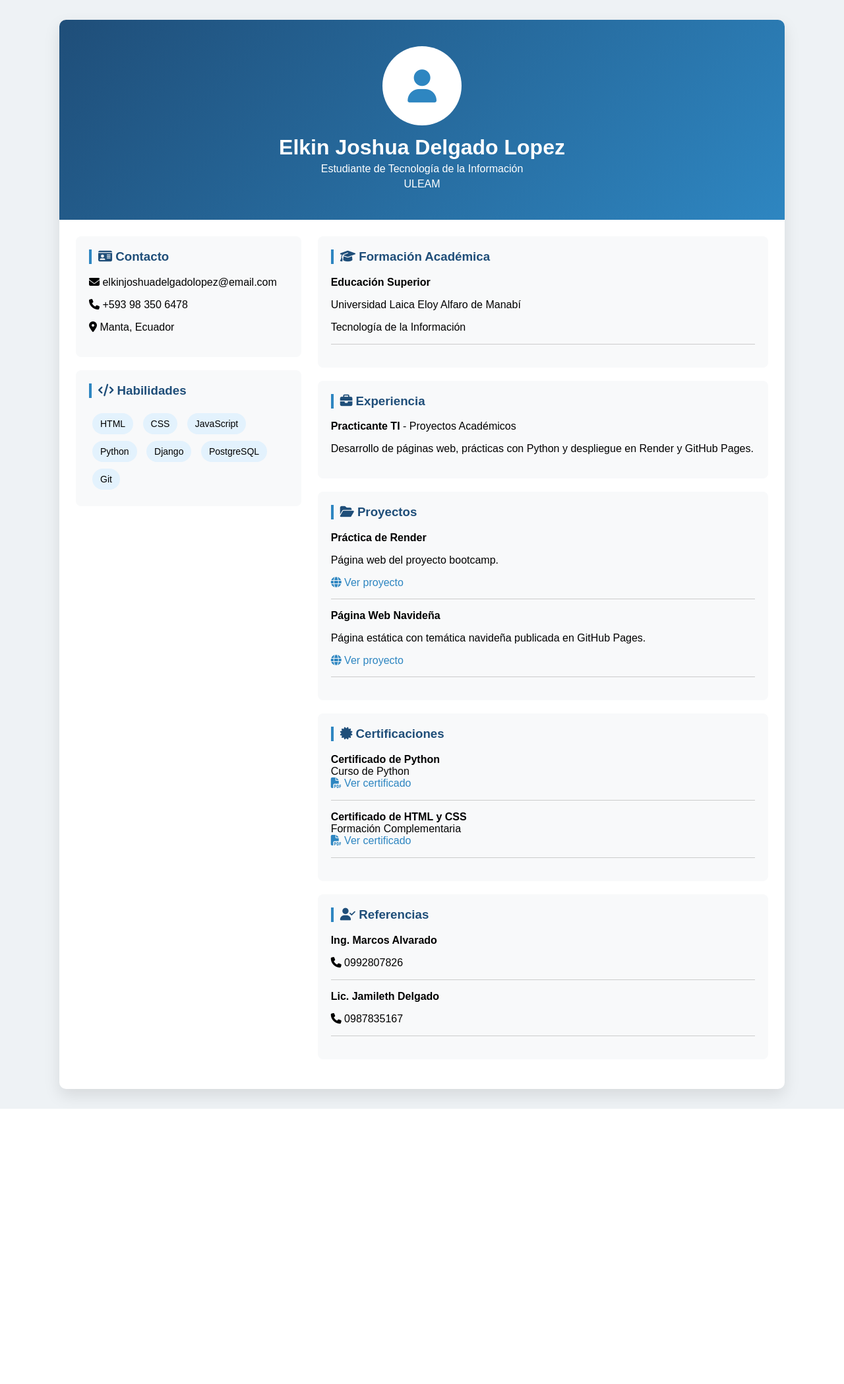
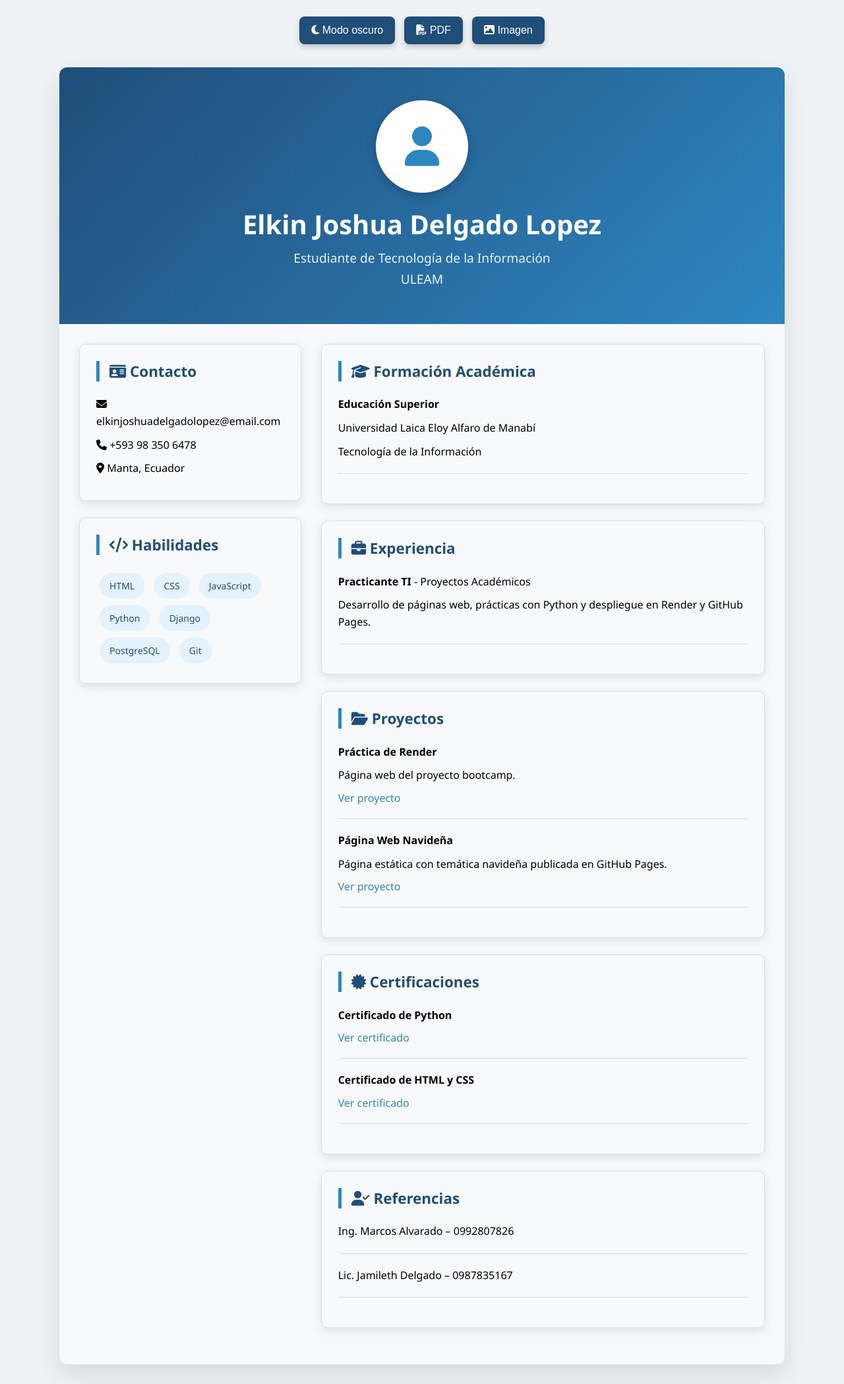
Before and after one commit to elkin1123/bd_cv22, a Django app: page / in a window 1280 px wide. Shown: the whole page at 66% size. Before the commit the page ends 1680 px from the top, so only its background shows below. Run offline with Django 5.2, Linux system fonts and the light colour scheme; some libraries are stand-ins or nearby versions.

Commit message:
Agrega modo oscuro, exportar PDF/imagen

```diff
--- a/tasks/templates/hoja-de-vida.html
+++ b/tasks/templates/hoja-de-vida.html
@@ -8,27 +8,70 @@
     <!-- ICONOS -->
     <link rel="stylesheet" href="https://cdnjs.cloudflare.com/ajax/libs/font-awesome/6.5.0/css/all.min.css">
 
+    <!-- LIBRERÍAS EXPORTACIÓN -->
+    <script src="https://cdnjs.cloudflare.com/ajax/libs/html2pdf.js/0.10.1/html2pdf.bundle.min.js"></script>
+    <script src="https://cdnjs.cloudflare.com/ajax/libs/html2canvas/1.4.1/html2canvas.min.js"></script>
+
     <style>
         :root {
             --primary: #1f4e79;
             --secondary: #2e86c1;
             --bg: #eef2f5;
             --card: #f8f9fa;
+            --text: #000;
+            --border: #ddd;
+            --shadow: rgba(0,0,0,0.1);
+        }
+
+        body.dark {
+            --bg: #121212;
+            --card: #1e1e1e;
+            --text: #eaeaea;
+            --border: #333;
+            --shadow: rgba(255,255,255,0.1);
+        }
+
+        * {
+            box-sizing: border-box;
         }
 
         body {
             margin: 0;
-            font-family: Arial, sans-serif;
+            font-family: 'Segoe UI', Tahoma, Geneva, Verdana, sans-serif;
             background: var(--bg);
+            color: var(--text);
+            transition: background 0.3s ease, color 0.3s ease;
         }
 
         .cv {
             max-width: 1100px;
             margin: 30px auto;
-            background: white;
-            border-radius: 10px;
+            background: var(--card);
+            border-radius: 12px;
             overflow: hidden;
-            box-shadow: 0 10px 25px rgba(0,0,0,0.1);
+            box-shadow: 0 15px 35px var(--shadow);
+            position: relative;
+            z-index: 1;
+            transition: background 0.3s ease, box-shadow 0.3s ease;
+        }
+
+        /* MARCA DE AGUA */
+        .watermark {
+            position: fixed;
+            top: 50%;
+            left: 50%;
+            transform: translate(-50%, -50%) rotate(-30deg);
+            font-size: 42px;
+            color: rgba(0,0,0,0.08);
+            pointer-events: none;
+            z-index: 0;
+            text-align: center;
+            white-space: nowrap;
+            font-weight: bold;
+        }
+
+        body.dark .watermark {
+            color: rgba(255,255,255,0.06);
         }
 
         /* HEADER */
@@ -36,64 +79,128 @@
             background: linear-gradient(135deg, var(--primary), var(--secondary));
             color: white;
             text-align: center;
-            padding: 40px 20px;
+            padding: 50px 20px;
+            position: relative;
+        }
+
+        body.dark .header {
+            background: linear-gradient(135deg, #0d2538, #1a4a6a);
         }
 
         .avatar {
-            width: 120px;
-            height: 120px;
-            margin: auto;
+            width: 140px;
+            height: 140px;
+            margin: 0 auto 20px;
             border-radius: 50%;
             background: white;
             display: flex;
             align-items: center;
             justify-content: center;
-            font-size: 50px;
+            font-size: 60px;
             color: var(--secondary);
+            box-shadow: 0 5px 15px rgba(0,0,0,0.2);
+            transition: box-shadow 0.3s ease;
+        }
+
+        body.dark .avatar {
+            background: var(--card);
+            color: var(--primary);
         }
 
         .header h1 {
-            margin: 15px 0 5px;
+            margin: 10px 0;
+            font-size: 2.5em;
+            font-weight: 700;
         }
 
         .header p {
             margin: 5px 0;
+            font-size: 1.2em;
+            opacity: 0.9;
+        }
+
+        /* BOTONES */
+        .tools {
+            text-align: center;
+            margin: 20px;
+        }
+
+        .tools button {
+            background: var(--primary);
+            color: white;
+            border: none;
+            padding: 12px 18px;
+            margin: 5px;
+            border-radius: 8px;
+            cursor: pointer;
+            font-size: 16px;
+            transition: background 0.3s ease, transform 0.2s ease;
+            box-shadow: 0 4px 8px rgba(0,0,0,0.2);
+        }
+
+        .tools button:hover {
+            background: var(--secondary);
+            transform: translateY(-2px);
+        }
+
+        body.dark .tools button {
+            background: var(--primary);
+            box-shadow: 0 4px 8px rgba(255,255,255,0.1);
         }
 
         /* CONTENT */
         .content {
             display: grid;
             grid-template-columns: 1fr 2fr;
-            gap: 25px;
-            padding: 25px;
+            gap: 30px;
+            padding: 30px;
         }
 
         .card {
             background: var(--card);
-            padding: 20px;
-            border-radius: 8px;
-            margin-bottom: 20px;
+            padding: 25px;
+            border-radius: 10px;
+            margin-bottom: 25px;
+            border: 1px solid var(--border);
+            box-shadow: 0 5px 15px var(--shadow);
+            transition: background 0.3s ease, box-shadow 0.3s ease;
         }
 
         .card h3 {
             margin-top: 0;
             color: var(--primary);
-            border-left: 4px solid var(--secondary);
-            padding-left: 10px;
+            border-left: 5px solid var(--secondary);
+            padding-left: 15px;
+            font-size: 1.4em;
+            font-weight: 600;
+        }
+
+        .card p {
+            margin: 10px 0;
+            line-height: 1.6;
         }
 
         .skills span {
             display: inline-block;
             background: #e3f2fd;
-            padding: 8px 12px;
-            border-radius: 20px;
+            color: var(--primary);
+            padding: 10px 15px;
+            border-radius: 25px;
             margin: 5px;
             font-size: 14px;
+            font-weight: 500;
+            transition: background 0.3s ease;
+        }
+
+        body.dark .skills span {
+            background: #2c3e50;
+            color: var(--text);
         }
 
         a {
             color: var(--secondary);
             text-decoration: none;
+            font-weight: 500;
         }
 
         a:hover {
@@ -103,13 +210,26 @@
         hr {
             border: none;
             height: 1px;
-            background: #ccc;
-            margin: 15px 0;
+            background: var(--border);
+            margin: 20px 0;
         }
 
         @media (max-width: 768px) {
             .content {
                 grid-template-columns: 1fr;
+                gap: 20px;
+                padding: 20px;
+            }
+            .header {
+                padding: 30px 20px;
+            }
+            .avatar {
+                width: 100px;
+                height: 100px;
+                font-size: 40px;
+            }
+            .header h1 {
+                font-size: 2em;
             }
         }
     </style>
@@ -117,7 +237,17 @@
 
 <body>
 
-<div class="cv">
+<div class="watermark">
+    {{ datos.perfil.nombre }} · {{ datos.perfil.universidad }} · CV
+</div>
+
+<div class="tools">
+    <button onclick="toggleDark()"><i class="fas fa-moon"></i> Modo oscuro</button>
+    <button onclick="exportPDF()"><i class="fas fa-file-pdf"></i> PDF</button>
+    <button onclick="exportIMG()"><i class="fas fa-image"></i> Imagen</button>
+</div>
+
+<div class="cv" id="cv">
 
     <!-- HEADER -->
     <div class="header">
@@ -132,14 +262,13 @@
     <!-- CONTENT -->
     <div class="content">
 
-        <!-- COLUMNA IZQUIERDA -->
+        <!-- IZQUIERDA -->
         <div>
-
             <div class="card">
                 <h3><i class="fas fa-id-card"></i> Contacto</h3>
                 <p><i class="fas fa-envelope"></i> {{ datos.contacto.email }}</p>
                 <p><i class="fas fa-phone"></i> {{ datos.contacto.telefono }}</p>
-                <p><i class="fas fa-location-dot"></i> {{ datos.contacto.direccion }}</p>
+                <p><i class="fas fa-map-marker-alt"></i> {{ datos.contacto.direccion }}</p>
             </div>
 
             <div class="card">
@@ -150,10 +279,9 @@
                     {% endfor %}
                 </div>
             </div>
-
         </div>
 
-        <!-- COLUMNA DERECHA -->
+        <!-- DERECHA -->
         <div>
 
             <div class="card">
@@ -171,6 +299,7 @@
                 {% for e in datos.experiencia %}
                     <p><strong>{{ e.puesto }}</strong> - {{ e.empresa }}</p>
                     <p>{{ e.descripcion }}</p>
+                    {% if not loop.last %}<hr>{% endif %}
                 {% endfor %}
             </div>
 
@@ -179,9 +308,7 @@
                 {% for p in datos.proyectos %}
                     <p><strong>{{ p.titulo }}</strong></p>
                     <p>{{ p.descripcion }}</p>
-                    <a href="{{ p.url }}" target="_blank">
-                        <i class="fas fa-globe"></i> Ver proyecto
-                    </a>
+                    <a href="{{ p.url }}" target="_blank">Ver proyecto</a>
                     {% if not loop.last %}<hr>{% endif %}
                 {% endfor %}
             </div>
@@ -189,13 +316,8 @@
             <div class="card">
                 <h3><i class="fas fa-certificate"></i> Certificaciones</h3>
                 {% for c in datos.cursos %}
-                    <p>
-                        <strong>{{ c.nombre }}</strong><br>
-                        {{ c.institucion }}<br>
-                        <a href="{{ c.url }}" target="_blank">
-                            <i class="fas fa-file-pdf"></i> Ver certificado
-                        </a>
-                    </p>
+                    <p><strong>{{ c.nombre }}</strong></p>
+                    <a href="{{ c.url }}" target="_blank">Ver certificado</a>
                     {% if not loop.last %}<hr>{% endif %}
                 {% endfor %}
             </div>
@@ -203,17 +325,41 @@
             <div class="card">
                 <h3><i class="fas fa-user-check"></i> Referencias</h3>
                 {% for r in datos.referencias %}
-                    <p><strong>{{ r.nombre }}</strong></p>
-                    <p><i class="fas fa-phone"></i> {{ r.telefono }}</p>
+                    <p>{{ r.nombre }} – {{ r.telefono }}</p>
                     {% if not loop.last %}<hr>{% endif %}
                 {% endfor %}
             </div>
 
         </div>
+    </div>
+</div>
 
-    </div>
+<script>
+function toggleDark() {
+    document.body.classList.toggle('dark');
+}
 
-</div>
+function exportPDF() {
+    const element = document.getElementById('cv');
+    const opt = {
+        margin: 1,
+        filename: 'Hoja_de_Vida.pdf',
+        image: { type: 'jpeg', quality: 0.98 },
+        html2canvas: { scale: 2 },
+        jsPDF: { unit: 'in', format: 'letter', orientation: 'portrait' }
+    };
+    html2pdf().set(opt).from(element).save();
+}
+
+function exportIMG() {
+    html2canvas(document.getElementById('cv'), { scale: 2 }).then(canvas => {
+        const link = document.createElement('a');
+        link.download = 'Hoja_de_Vida.png';
+        link.href = canvas.toDataURL('image/png');
+        link.click();
+    });
+}
+</script>
 
 </body>
 </html>
```
